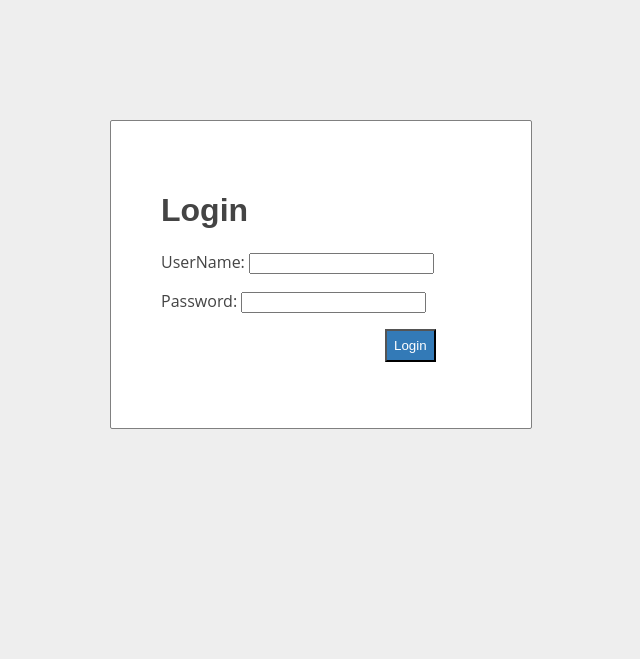
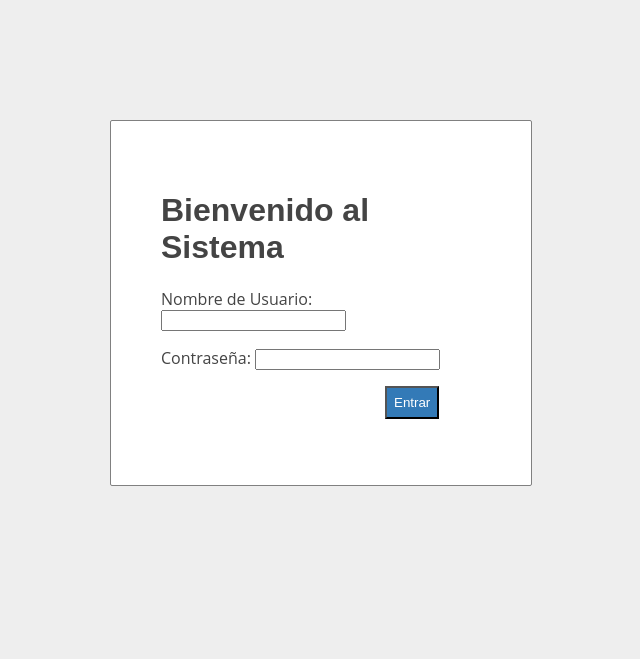
Before and after one commit to JbAntrax57/CRUDHotel, a PHP site: page /login.php in a window 1280 px wide. Shown: the top 659 px of the page, without its empty margins (327-967 px from the left). Run offline with PHP 8.4, Linux system fonts and the light colour scheme.

Commit message:
botoncito bonito

```diff
--- a/login.php
+++ b/login.php
@@ -25,18 +25,18 @@
 </style>
 <body>
     <div id = "frm">
-        <h1>Login</h1>
+        <h1>Bienvenido al Sistema</h1>
         <form name="f1" action = "acceso.php" onsubmit = "return validation()" method = "POST">
             <p>
-                <label> UserName: </label>
+                <label> Nombre de Usuario: </label>
                 <input type = "text" id ="user" name  = "user" />
             </p>
             <p>
-                <label> Password: </label>
+                <label> Contraseña: </label>
                 <input type = "password" id ="pass" name  = "pass" />
             </p>
             <p>
-                <input type =  "submit" id = "btn" value = "Login" />
+                <input type =  "submit" id = "btn" value = "Entrar" />
             </p>
         </form>
     </div>
```
Also changed, not shown: template/header.php (+10 -4 lines).
